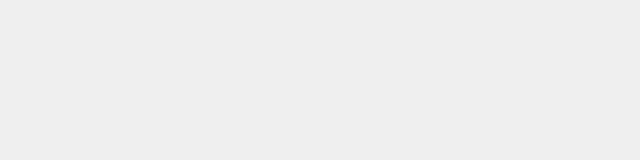
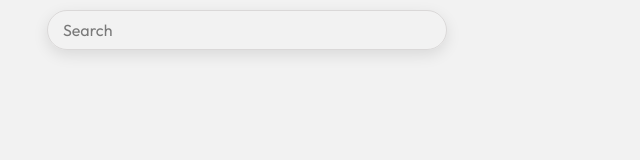
Before and after one commit to bantofweb4/FaithConnect, a React (Vite) app: page /mainsignup in a window 1280 px wide. Before the commit this address had no page. Shown: the top 160 px of the page, without its empty margins (0-640 px from the left). Built offline with nearby package versions, Linux system fonts and the light colour scheme.

Commit message:
make all changes to this code

```diff
--- a/src/App.jsx
+++ b/src/App.jsx
@@ -22,7 +22,7 @@ import NonFrictional from "./component/NonFrictional";
 import NonFrictionalpage from "./pages/NonFrictionalpage";
 import Childrenpage from "./pages/Childrenpage";
 import MainBlog from "./pages/MainBlog";
-import Signuppage from "./pages/Signuppage";
+import Mainsignup from "./pages/Mainsignup";
 import DeviceCheck from "./pages/DeviceCheck";
 
 function App() {
@@ -52,7 +52,7 @@ function App() {
             <Route path="/nonFrictionalpage" element={<NonFrictionalpage />} />
             <Route path="/childrenpage" element={<Childrenpage />} />
             <Route path="/MainBlog" element={<MainBlog />} />
-            <Route path="/Signuppage" element={<Signuppage />} />
+            <Route path="/Mainsignup" element={<Mainsignup />} />
           </Routes>
         </DeviceCheck>
       </BrowserRouter>
--- a/src/component/Signup.css
+++ b/src/component/Signup.css
@@ -7,27 +7,27 @@
 }
 
 body{
-    margin: 0 50px;
     font-family: 'Outfit';
+    background-color: #F2F2F2;
 }
 
-.joinpod{
-    margin-left: 25px;
-    width: 1040px;
+.Searchbarr{
+    margin-top: 10px;
+    margin-bottom: 30px;
+    width: 660px;
+    height: 30px;
+    margin-left: 20px;
+    padding: 0px 27px;
     display: flex;
+    justify-content: space-between;
 }
 
-.joinpodd{
-    width: 1100px;
-    height: 100px;
-    object-fit: cover;
-    position: relative;
-    border-radius: 10px;
+.Searchbarrr{
+    width: 400px;
+    height: 40px;
+    border-radius: 50px;
+    padding: 4px 15px;
+    border: 0.5px solid rgba(187, 183, 183, 0.438);
+    box-shadow: 0 5px 15px rgba(0, 0, 0, 0.1);
+    outline: none;
 }
-
-.podparagraph{
-    position: absolute;
-    color: white;
-    font-size: 40px;
-    padding: 20px 300px;
-}
--- a/src/component/Signup.jsx
+++ b/src/component/Signup.jsx
@@ -1,16 +1,13 @@
-import './Signup.css'
-import {Link} from "react-router-dom"
+import './Signup.css';
 
-function Signup () {
-   return (
-    <>
-      <div className="searchbox">
-        <div>
-          <input type="text" placeholder="Search" className="searchh"></input>
-        </div>
-      </div>
-    </>
-  );
+function Signup( ) {
+    return (
+        <>
+            <div className="Searchbarr">
+                <input type="text" placeholder="Search" className="Searchbarrr"></input>
+            </div>
+        </>
+    );
 }
 
 export default Signup
--- a/src/pages/Signuppage.jsx
+++ b/src/pages/Mainsignup.jsx
@@ -1,14 +1,12 @@
 import React from "react";
 import Signup from "../component/Signup";
 
-
-
-function Signuppage() {
+function Mainsignup() {
     return(
-        <>
+        <div className="">
             <Signup />
-        </>
+        </div>
     );
 }
 
-export default Signuppage
+export default Mainsignup
```
